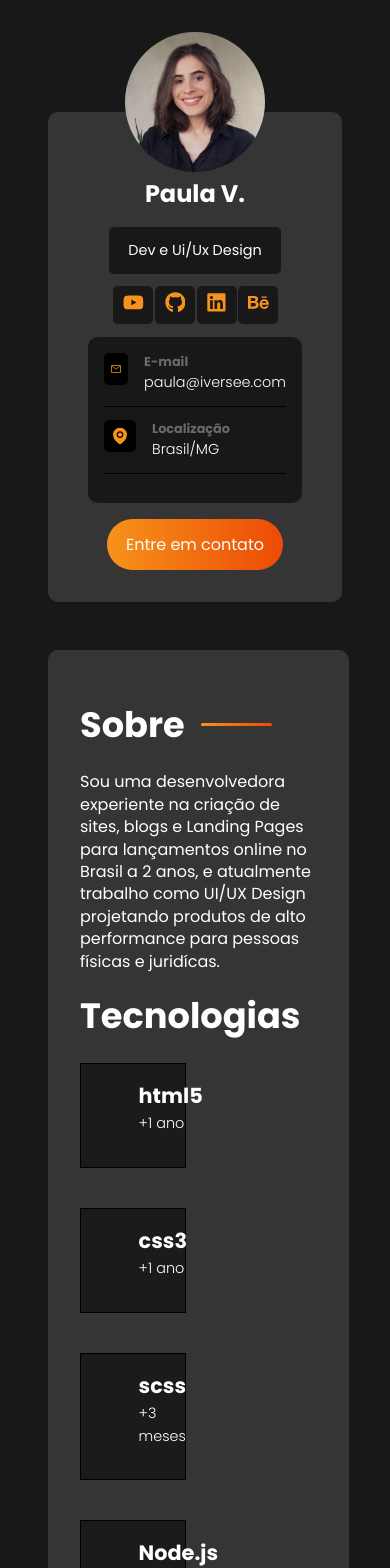
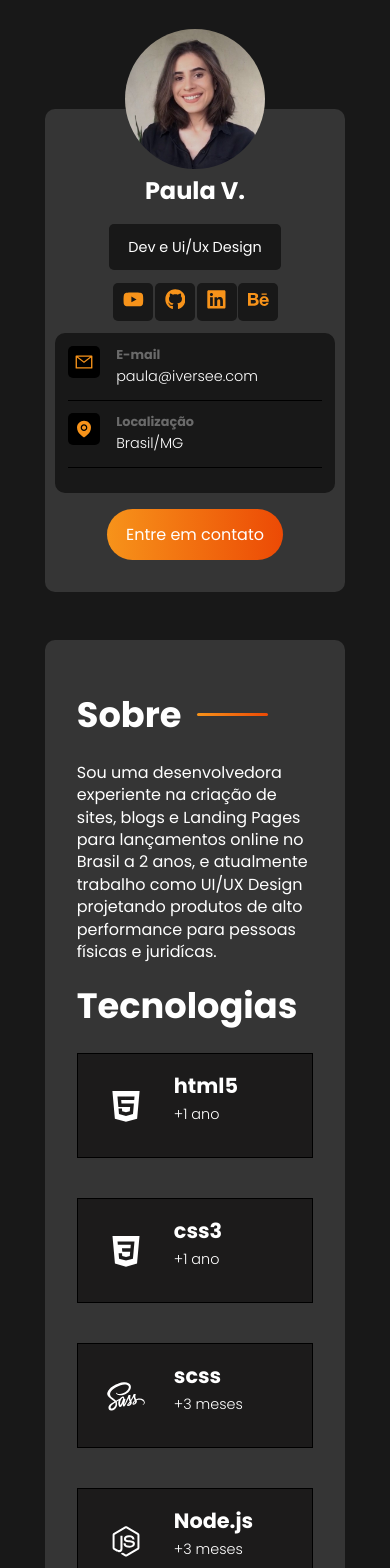
Before and after one commit to eipvi/linkbio, a React (Vite) app: page / in a window 390 px wide. Shown: the top 1568 px of the page. Built offline with nearby package versions, Linux system fonts and the light colour scheme.

Commit message:
fix: responsividade

```diff
--- a/src/sass/componentes/_information.scss
+++ b/src/sass/componentes/_information.scss
@@ -45,3 +45,14 @@
 
 
 }
+
+
+
+@media (max-width: 600px) {
+    #information {
+        padding: 0.8rem;
+        width: 95%;
+
+    }
+
+}
--- a/src/sass/componentes/_sidebar.scss
+++ b/src/sass/componentes/_sidebar.scss
@@ -34,3 +34,12 @@ img {
     font-size: 0.9rem ;
 
 }
+
+
+@media (max-width: 600px) {
+
+    #sidebar {
+        padding: 2rem 0.2rem;
+
+    }
+}
--- a/src/sass/componentes/_tecnologias.scss
+++ b/src/sass/componentes/_tecnologias.scss
@@ -48,3 +48,14 @@
     }
 
 }
+
+
+@media (max-width: 600px) {
+    .technologias-container {
+        .technologia-card {
+            width: 100%;
+
+        }
+    }
+
+}
--- a/src/sass/layout/_reset.scss
+++ b/src/sass/layout/_reset.scss
@@ -28,3 +28,13 @@ a, svg {
     margin-top: 4rem;
 
 }
+
+
+@media (max-width: 600px) {
+
+    .portfolio {
+        padding: 2.8rem;
+
+
+    }
+}
```
